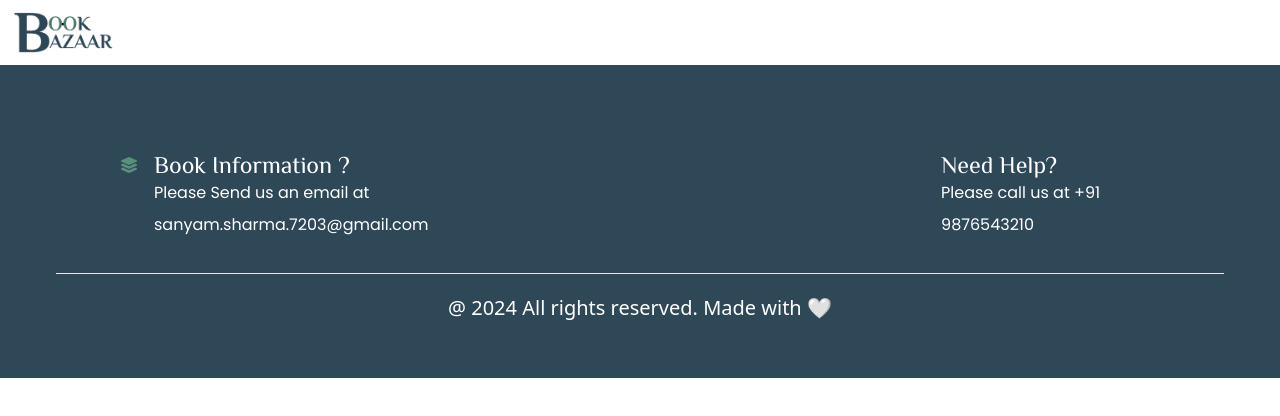
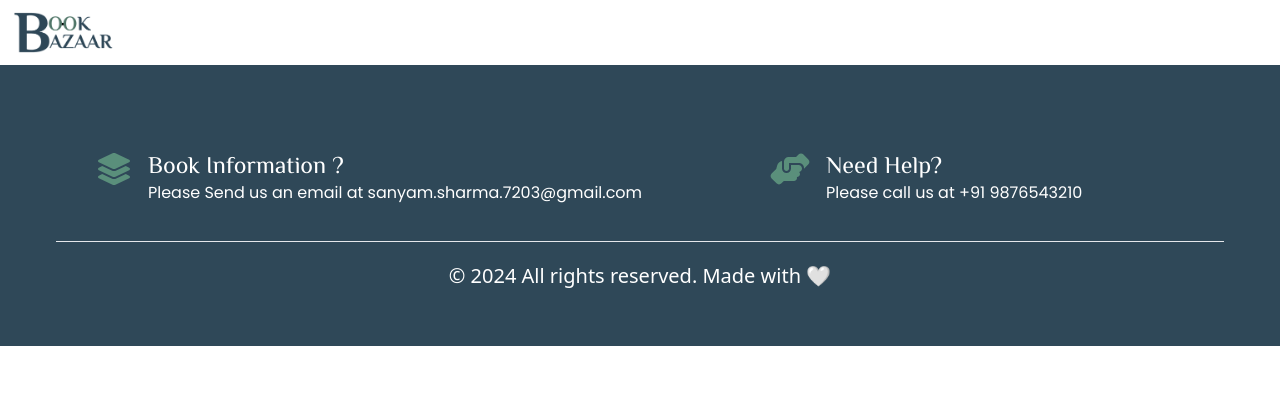
Before and after one commit to Anonymous777-ind/BookBazaar, a React (Vite) app in the folder Frontend/: page / in a window 1280 px wide. Shown: the top 416 px of the page. Built offline with nearby package versions, Linux system fonts and the light colour scheme.

Commit message:
footer updated

```diff
--- a/Frontend/src/components/Footer.jsx
+++ b/Frontend/src/components/Footer.jsx
@@ -1,37 +1,39 @@
 import React from 'react'
 import { FontAwesomeIcon } from '@fortawesome/react-fontawesome'
 import { faLayerGroup } from '@fortawesome/free-solid-svg-icons'
+import { faHandshakeAngle } from '@fortawesome/free-solid-svg-icons'
 
 function Footer() {
   return (
     <>
-      <div className='bg-custom-blue p-14 w-full' >
-        <div className="flex gap-44 ">
-          <div className="ml-8 p-8 flex gap-4">
+      <div className='bg-custom-blue p-14 w-auto' >
+        <div className="flex gap-24 ">
+          <div className="ml-2 p-8 flex gap-4">
             <div className="icon  ">
-              <FontAwesomeIcon icon={faLayerGroup} style={{ color: "#5a8f7b" }} />
+              <FontAwesomeIcon icon={faLayerGroup} size="2xl" style={{ color: "#5a8f7b" }} />
             </div>
             <div className="text-custom-white  leading-6	text-2xl  text-white">
               <h1 className='font-custom-heading'>Book Information ?</h1>
               <p className='text-base leading-8 font-custom-sub-heading-para'>Please Send us an email at sanyam.sharma.7203@gmail.com</p>
             </div>
           </div>
-
-          <div className="text-custom-white p-8 ml-16 leading-6	text-2xl font-custom-heading text-white">
+          <div className=" ml-0 mt-8 flex gap-4">
+          <div className="icon">
+          <FontAwesomeIcon icon={faHandshakeAngle} size="2xl" style={{color: "#5a8f7b"}} />
+          </div>
+          <div className="text-custom-white   leading-6	text-2xl font-custom-heading text-white">
             <h1 className='font-custom-heading' >Need Help?</h1>
             <p className='text-base leading-8 font-custom-sub-heading-para '>Please call us at +91 9876543210</p>
           </div>
+          </div>
+
 
 
         </div>
         <hr />
         <div className=' pt-5 '>
-          {/* <div className='text-white leading-8  w-32'>
-      <img src="../public/logo.png" alt="" />
-
-      </div> */}
           <div >
-            <p className='text-white text-xl custom-sub-heading-para text-center'> @ 2024 All rights reserved. Made with 🤍</p>
+            <p className='text-white text-xl custom-sub-heading-para text-center'> ©  2024 All rights reserved. Made with 🤍</p>
           </div>
         </div>
       </div>
```
